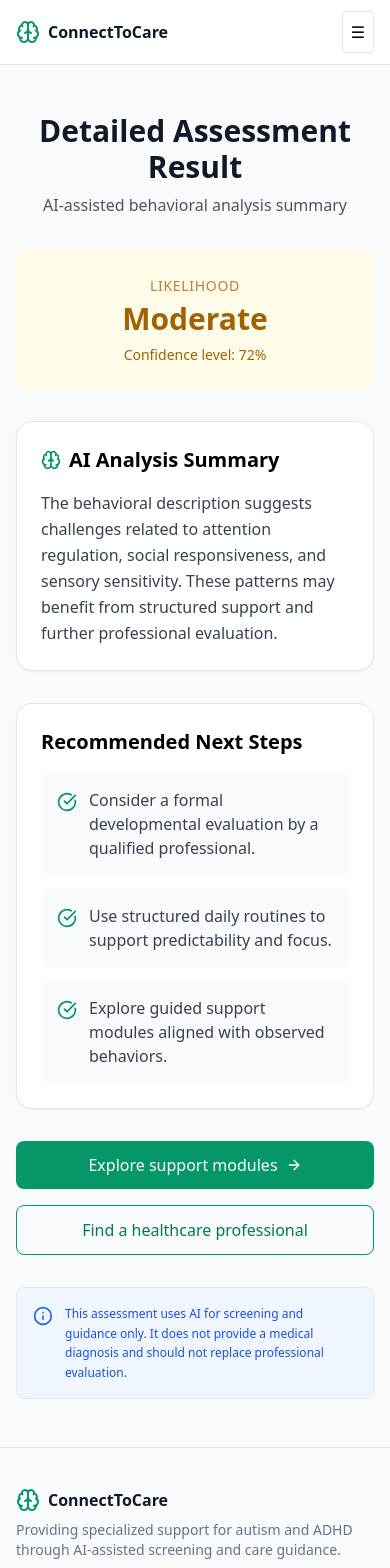
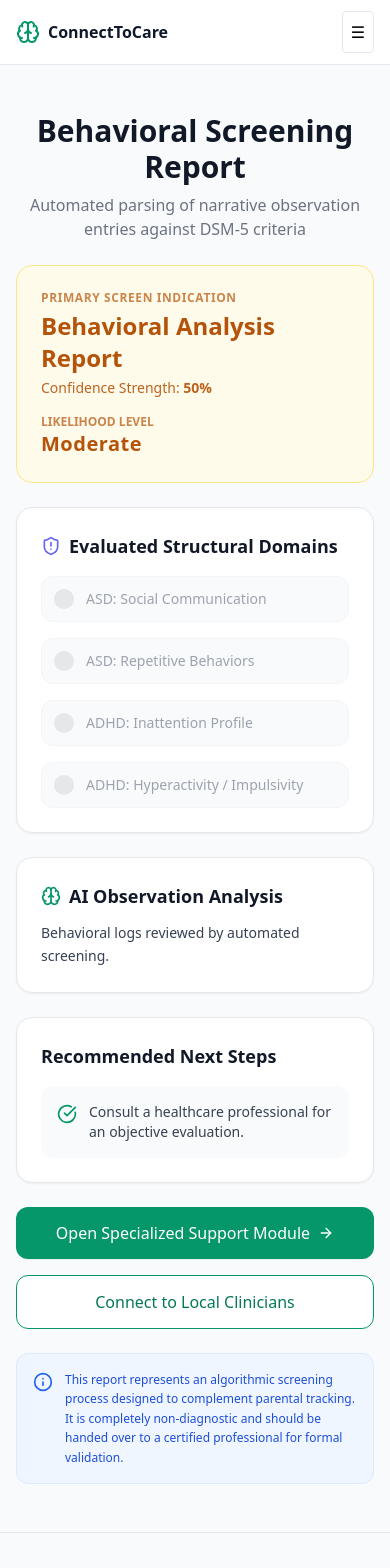
Before and after one commit to addnnan/connect-to-care, a React (Create React App) app in the folder frontend/connect-to-care-ui/: page /detailed-result in a window 390 px wide. Shown: the top 1568 px of the page. Built offline with nearby package versions, Linux system fonts and the light colour scheme.

Commit message:
updated ai assessment implementation

```diff
--- a/frontend/connect-to-care-ui/src/pages/AIresult.jsx
+++ b/frontend/connect-to-care-ui/src/pages/AIresult.jsx
@@ -1,11 +1,6 @@
 import { motion } from "framer-motion";
-import {
-  Brain,
-  CheckCircle,
-  Info,
-  ArrowRight,
-} from "lucide-react";
-import { Link, useLocation } from "react-router-dom";
+import { useLocation, Link } from "react-router-dom";
+import { Brain, CheckCircle, Info, ArrowRight, Eye, ShieldAlert, Check } from "lucide-react";
 
 const fadeUp = {
   hidden: { opacity: 0, y: 20 },
@@ -14,123 +9,166 @@ const fadeUp = {
 
 export default function AssessmentDetailedResult() {
   const location = useLocation();
+  const stateData = location.state || {};
 
-  // Mock AI output (replace with backend later)
-  const result = location.state || {
-    likelihood: "Moderate",
-    confidence: 72,
-    analysis:
-      "The behavioral description suggests challenges related to attention regulation, social responsiveness, and sensory sensitivity. These patterns may benefit from structured support and further professional evaluation.",
-    recommendations: [
-      "Consider a formal developmental evaluation by a qualified professional.",
-      "Use structured daily routines to support predictability and focus.",
-      "Explore guided support modules aligned with observed behaviors.",
-    ],
+  // 1. Safely locate where the AI payload lives (Dashboard item vs form save payload)
+  const result = stateData.details ? stateData.details : stateData;
+
+  // 2. Extract domain flags cleanly with fallback parameters so nested objects never read as undefined
+  const domainFlags = result?.domain_flags || {
+    asd_social_communication: false,
+    asd_repetitive_behaviors: false,
+    adhd_inattention: false,
+    adhd_hyperactivity_impulsivity: false,
   };
 
+  // 3. Fallback extraction safely mapping string values
+  const primaryIndication = result?.primary_indication || "Behavioral Analysis Report";
+  const likelihood = result?.likelihood || "Moderate";
+  const confidence = result?.confidence || 50;
+  const analysis = result?.analysis || "Behavioral logs reviewed by automated screening.";
+  const specificObservations = result?.specific_observations || [];
+  const recommendations = result?.recommendations || ["Consult a healthcare professional for an objective evaluation."];
+
   const riskStyles = {
-    Low: "bg-emerald-50 text-emerald-700 dark:bg-emerald-950/40 dark:text-emerald-400",
-    Moderate: "bg-yellow-50 text-yellow-700 dark:bg-yellow-950/30 dark:text-yellow-400",
-    High: "bg-orange-50 text-orange-700 dark:bg-orange-950/30 dark:text-orange-400",
+    Low: "bg-emerald-50 text-emerald-700 border-emerald-200 dark:bg-emerald-950/30 dark:text-emerald-400 dark:border-emerald-900/40",
+    Moderate: "bg-amber-50 text-amber-700 border-amber-200 dark:bg-amber-950/20 dark:text-amber-400 dark:border-amber-900/40",
+    High: "bg-rose-50 text-rose-700 border-rose-200 dark:bg-rose-950/20 dark:text-rose-400 dark:border-rose-900/40",
   };
 
   return (
     <main className="min-h-screen bg-gray-50 px-4 py-12 transition-colors duration-300 dark:bg-slate-950">
       <motion.div
-        className="max-w-3xl mx-auto space-y-8"
+        className="max-w-3xl mx-auto space-y-6"
         initial="hidden"
         animate="visible"
         variants={fadeUp}
       >
-        {/* Header */}
+        {/* Title Header */}
         <div className="text-center">
           <h1 className="text-3xl font-semibold text-gray-900 dark:text-white">
-            Detailed Assessment Result
+            Behavioral Screening Report
           </h1>
-          <p className="text-gray-600 mt-2 dark:text-slate-400">
-            AI-assisted behavioral analysis summary
+          <p className="text-gray-500 mt-2 dark:text-slate-400">
+            Automated parsing of narrative observation entries against DSM-5 criteria
           </p>
         </div>
 
-        {/* Likelihood */}
-        <div
-          className={`rounded-xl p-6 text-center transition-colors duration-300 ${riskStyles[result.likelihood]}`}
-        >
-          <span className="uppercase text-sm tracking-wider opacity-80">
-            Likelihood
-          </span>
-          <h2 className="text-3xl font-bold mt-1">
-            {result.likelihood}
-          </h2>
-          <p className="mt-2 text-sm">
-            Confidence level:{" "}
-            <span className="font-medium">{result.confidence}%</span>
+        {/* Condition / Likelihood Matrix Card */}
+        <div className={`rounded-2xl border p-6 flex flex-col sm:flex-row justify-between items-start sm:items-center gap-4 transition-all ${riskStyles[likelihood] || riskStyles.Moderate}`}>
+          <div>
+            <span className="uppercase text-xs font-bold tracking-wider opacity-70 block mb-1">
+              Primary Screen Indication
+            </span>
+            <h2 className="text-2xl font-bold">{primaryIndication}</h2>
+            <p className="text-sm mt-1 opacity-90">
+              Confidence Strength: <span className="font-bold">{confidence}%</span>
+            </p>
+          </div>
+          <div className="sm:text-right">
+            <span className="text-xs uppercase font-semibold opacity-70 block">Likelihood Level</span>
+            <span className="text-xl font-black tracking-wide block sm:mt-1">{likelihood}</span>
+          </div>
+        </div>
+
+        {/* Clinical Domain Flags Check */}
+        <div className="bg-white border border-gray-200 rounded-2xl p-6 shadow-sm dark:bg-slate-900 dark:border-slate-800">
+          <h3 className="text-lg font-semibold mb-4 text-gray-900 dark:text-white flex items-center gap-2">
+            <ShieldAlert className="h-5 w-5 text-indigo-500 dark:text-indigo-400" />
+            Evaluated Structural Domains
+          </h3>
+          <div className="grid grid-cols-1 sm:grid-cols-2 gap-4">
+            {[
+              { label: "ASD: Social Communication", active: domainFlags.asd_social_communication },
+              { label: "ASD: Repetitive Behaviors", active: domainFlags.asd_repetitive_behaviors },
+              { label: "ADHD: Inattention Profile", active: domainFlags.adhd_inattention },
+              { label: "ADHD: Hyperactivity / Impulsivity", active: domainFlags.adhd_hyperactivity_impulsivity },
+            ].map((domain, index) => (
+              <div
+                key={index}
+                className={`flex items-center gap-3 p-3 rounded-xl border text-sm transition-colors ${
+                  domain.active
+                    ? "bg-indigo-50/50 border-indigo-200 text-indigo-900 dark:bg-indigo-950/20 dark:border-indigo-900/40 dark:text-indigo-300"
+                    : "bg-gray-50 border-gray-100 text-gray-400 dark:bg-slate-800/40 dark:border-slate-800 dark:text-slate-500"
+                }`}
+              >
+                <div className={`h-5 w-5 rounded-full flex items-center justify-center flex-shrink-0 ${
+                  domain.active ? "bg-indigo-600 text-white" : "bg-gray-200 text-transparent dark:bg-slate-800"
+                }`}>
+                  <Check className="h-3 w-3 stroke-[3]" />
+                </div>
+                <span className={domain.active ? "font-medium" : ""}>{domain.label}</span>
+              </div>
+            ))}
+          </div>
+        </div>
+
+        {/* Narrative Analysis Summary */}
+        <div className="bg-white border border-gray-200 rounded-2xl p-6 shadow-sm dark:bg-slate-900 dark:border-slate-800">
+          <h3 className="text-lg font-semibold flex items-center gap-2 mb-3 text-gray-900 dark:text-white">
+            <Brain className="h-5 w-5 text-emerald-600 dark:text-emerald-400" />
+            AI Observation Analysis
+          </h3>
+          <p className="text-gray-700 dark:text-slate-300 leading-relaxed text-sm">
+            {analysis}
           </p>
         </div>
 
-        {/* AI Summary */}
-        <motion.div
-          className="bg-white border border-gray-200 rounded-2xl p-6 shadow-sm transition-colors duration-300 dark:bg-slate-900 dark:border-slate-800"
-          variants={fadeUp}
-        >
-          <h3 className="text-xl font-semibold flex items-center gap-2 mb-4 dark:text-white">
-            <Brain className="h-5 w-5 text-emerald-600 dark:text-emerald-400" />
-            AI Analysis Summary
-          </h3>
-          <p className="text-gray-700 leading-relaxed dark:text-slate-300">
-            {result.analysis}
-          </p>
-        </motion.div>
+        {/* Specific Observations Parsed */}
+        {specificObservations && specificObservations.length > 0 && (
+          <div className="bg-white border border-gray-200 rounded-2xl p-6 shadow-sm dark:bg-slate-900 dark:border-slate-800">
+            <h3 className="text-lg font-semibold flex items-center gap-2 mb-3 text-gray-900 dark:text-white">
+              <Eye className="h-5 w-5 text-blue-500" />
+              Extracted Text Indicators
+            </h3>
+            <ul className="space-y-2.5">
+              {specificObservations.map((obs, i) => (
+                <li key={i} className="text-sm text-gray-600 dark:text-slate-400 flex items-start gap-2.5">
+                  <span className="mt-1.5 h-1.5 w-1.5 rounded-full bg-blue-500 flex-shrink-0" />
+                  {obs}
+                </li>
+              ))}
+            </ul>
+          </div>
+        )}
 
-        {/* Recommendations */}
-        <motion.div
-          className="bg-white border border-gray-200 rounded-2xl p-6 shadow-sm transition-colors duration-300 dark:bg-slate-900 dark:border-slate-800"
-          variants={fadeUp}
-        >
-          <h3 className="text-xl font-semibold mb-4 dark:text-white">
+        {/* Actionable Clinical Recommendations */}
+        <div className="bg-white border border-gray-200 rounded-2xl p-6 shadow-sm dark:bg-slate-900 dark:border-slate-800">
+          <h3 className="text-lg font-semibold mb-4 text-gray-900 dark:text-white">
             Recommended Next Steps
           </h3>
           <div className="space-y-3">
-            {result.recommendations.map((rec, i) => (
-              <div
-                key={i}
-                className="flex items-start gap-3 bg-gray-50 p-4 rounded-lg transition-colors duration-300 dark:bg-slate-800/40"
-              >
-                <CheckCircle className="h-5 w-5 text-emerald-600 mt-1 flex-shrink-0 dark:text-emerald-400" />
-                <p className="text-gray-700 dark:text-slate-300">{rec}</p>
+            {recommendations.map((rec, i) => (
+              <div key={i} className="flex items-start gap-3 bg-gray-50 p-4 rounded-xl dark:bg-slate-800/40">
+                <CheckCircle className="h-5 w-5 text-emerald-600 mt-0.5 flex-shrink-0 dark:text-emerald-400" />
+                <p className="text-sm text-gray-700 dark:text-slate-300">{rec}</p>
               </div>
             ))}
           </div>
-        </motion.div>
+        </div>
 
-        {/* Actions */}
-        <motion.div
-          className="flex flex-col sm:flex-row gap-4"
-          variants={fadeUp}
-        >
+        {/* Navigation Action Links */}
+        <div className="flex flex-col sm:flex-row gap-4">
           <Link
-            to="/modules/autism"
-            className="flex items-center justify-center gap-2 rounded-lg bg-emerald-600 px-6 py-3 text-white hover:bg-emerald-700 transition dark:bg-emerald-600 dark:hover:bg-emerald-500"
+            to={primaryIndication.includes("ADHD") ? "/adhd" : "/autism"}
+            className="flex-1 flex items-center justify-center gap-2 rounded-xl bg-emerald-600 px-6 py-3.5 text-white font-medium hover:bg-emerald-500 transition shadow-sm"
           >
-            Explore support modules
-            <ArrowRight className="h-4 w-4" />
+            Open Specialized Support Module
+            <ArrowRight className="w-4 h-4" />
           </Link>
+          <Link
+            to={primaryIndication.includes("ADHD") ? "/care-guidance/adhd" : "/care-guidance/autism"}
+            className="flex-1 flex items-center justify-center gap-2 rounded-xl border border-emerald-600 bg-white px-6 py-3.5 text-emerald-700 font-medium hover:bg-emerald-50 transition dark:bg-slate-900 dark:border-emerald-500 dark:text-emerald-400 dark:hover:bg-slate-800"
+          >
+            Connect to Local Clinicians
+          </Link>
+        </div>
 
-          <Link
-            to="/doctors"
-            className="flex items-center justify-center gap-2 rounded-lg border border-emerald-600 px-6 py-3 text-emerald-700 hover:bg-emerald-50 transition dark:border-emerald-500 dark:text-emerald-400 dark:hover:bg-slate-800"
-          >
-            Find a healthcare professional
-          </Link>
-        </motion.div>
-
-        {/* Disclaimer */}
-        <div className="flex items-start gap-3 bg-blue-50 border border-blue-100 p-4 rounded-lg transition-colors duration-300 dark:bg-blue-950/20 dark:border-blue-900/40">
+        {/* Clinical Disclaimer Buffer */}
+        <div className="flex items-start gap-3 bg-blue-50 border border-blue-100 p-4 rounded-xl dark:bg-blue-950/20 dark:border-blue-900/40">
           <Info className="h-5 w-5 text-blue-600 mt-0.5 flex-shrink-0 dark:text-blue-400" />
           <p className="text-xs text-blue-700 leading-relaxed dark:text-blue-300">
-            This assessment uses AI for screening and guidance only. It does not
-            provide a medical diagnosis and should not replace professional
-            evaluation.
+            This report represents an algorithmic screening process designed to complement parental tracking. It is completely non-diagnostic and should be handed over to a certified professional for formal validation.
           </p>
         </div>
       </motion.div>
```
Also changed, not shown: frontend/connect-to-care-ui/src/pages/Dashboard.jsx (+20 -10 lines), frontend/connect-to-care-ui/src/pages/DetailedAssessment.jsx (+21 -14 lines), 1 other file (tests, documents, lock files or other folders).
